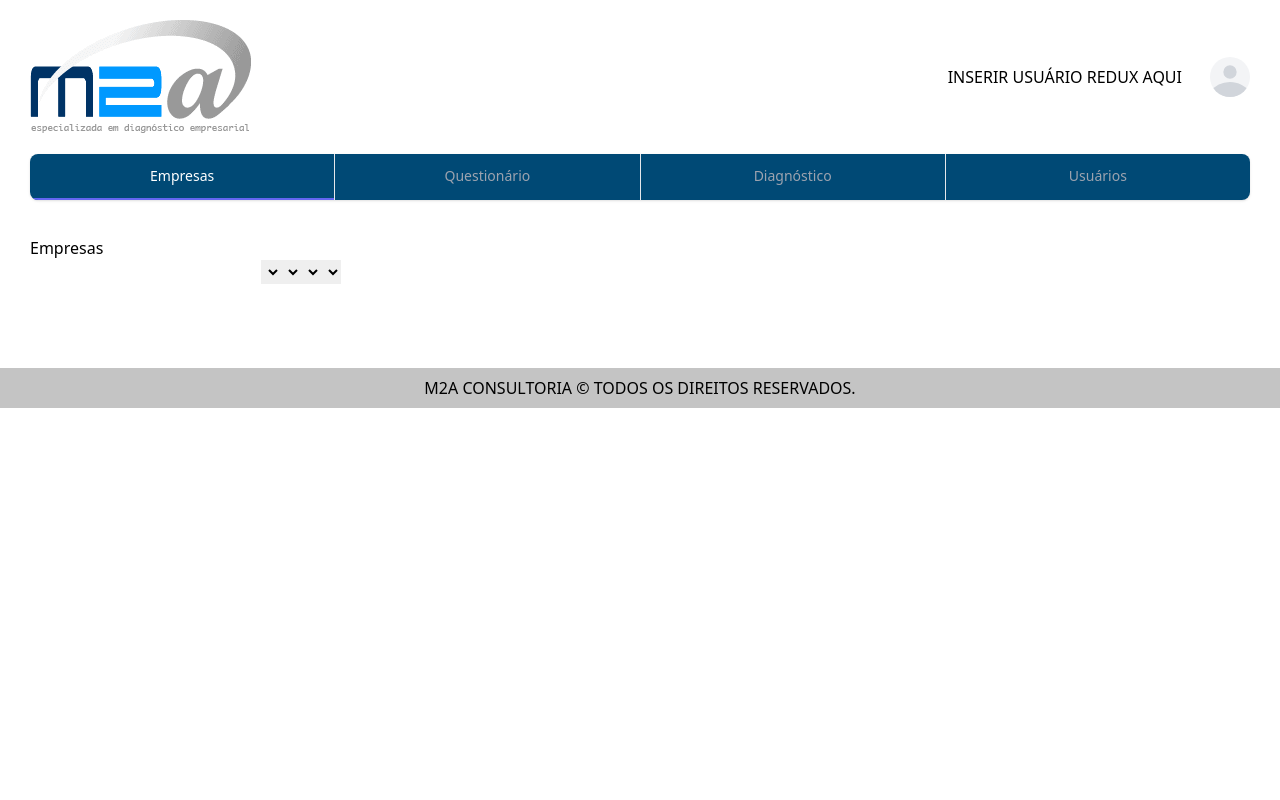
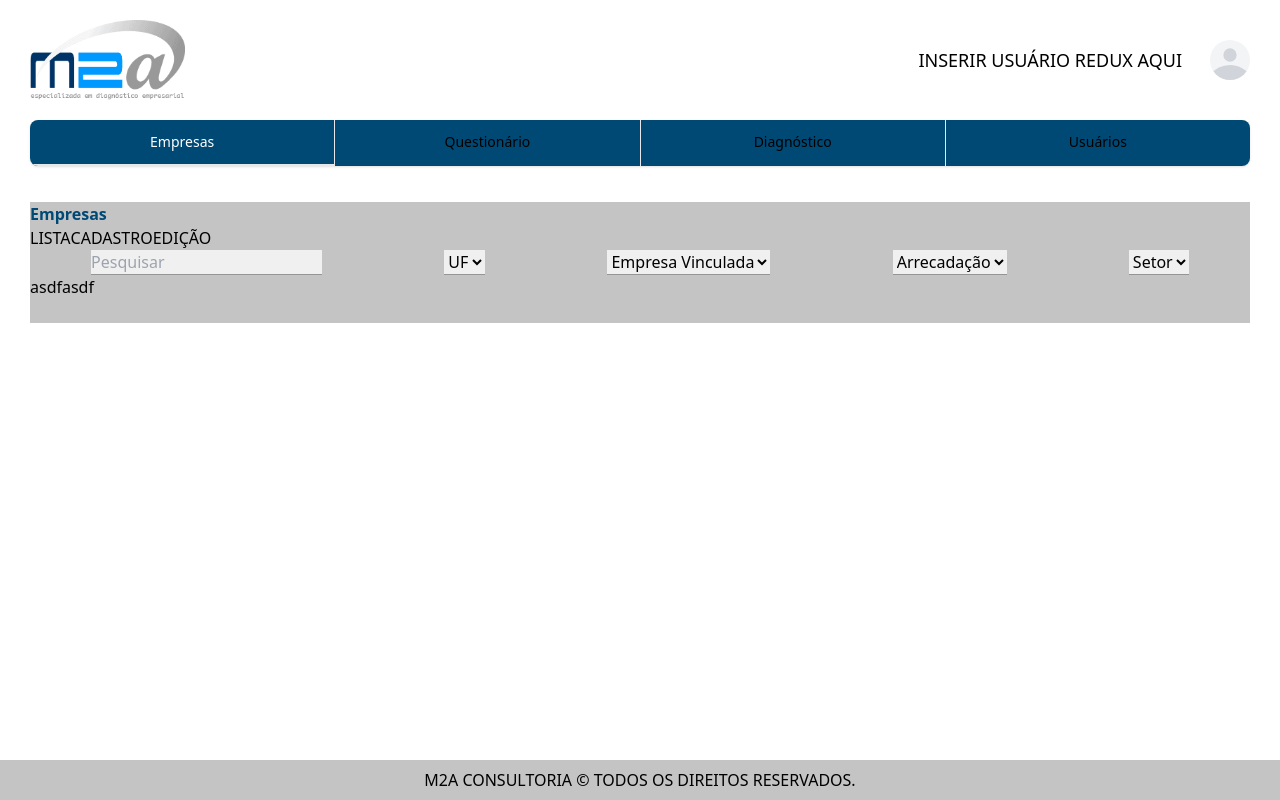
Before and after one commit to gabeabreu/M2A, a React (Create React App) app: page /companies in a window 1280 px wide. Built offline with nearby package versions, Linux system fonts and the light colour scheme.

Commit message:
Color and header update

```diff
--- a/src/components/Layout/Footer.tsx
+++ b/src/components/Layout/Footer.tsx
@@ -1,6 +1,6 @@
 const Footer = () => {
   return (
-    <div className='w-full py-2 mx-auto flex justify-center bg-[#C4C4C4]'>
+    <div className='absolute bottom-0 w-full py-2 mx-auto flex text-center justify-center bg-[#C4C4C4]'>
       <p>M2A CONSULTORIA © TODOS OS DIREITOS RESERVADOS.</p>
     </div>
   );
--- a/src/components/Layout/Header.tsx
+++ b/src/components/Layout/Header.tsx
@@ -1,10 +1,10 @@
-import { Link, useLocation, useNavigate } from "react-router-dom";
+import { Link, useLocation, useNavigate } from 'react-router-dom';
 
 const tabs = [
-  { name: "Empresas", href: "/companies" },
-  { name: "Questionário", href: "/questionnaires" },
-  { name: "Diagnóstico", href: "/diagnostics" },
-  { name: "Usuários", href: "/users" },
+  { name: 'Empresas', href: '/companies' },
+  { name: 'Questionário', href: '/questionnaires' },
+  { name: 'Diagnóstico', href: '/diagnostics' },
+  { name: 'Usuários', href: '/users' },
 ];
 
 const Header = () => {
@@ -13,33 +13,37 @@ const Header = () => {
   const activeTab = location.pathname;
 
   return (
-    <div className="w-full mx-auto max-w-[310px] md:max-w-[738px] xl:max-w-[1220px] mb-9 duration-300">
-      <div className="flex justify-between my-5">
-        <img src={require("../../assets/images/logo.png")} alt="logo" />
-        <div className="flex items-center P-1 space-x-7">
-          <p>INSERIR USUÁRIO REDUX AQUI</p>
-          <span className="inline-block h-10 w-10 rounded-full overflow-hidden bg-gray-100">
+    <div className='w-full mx-auto max-w-[310px] md:max-w-[738px] xl:max-w-[1220px] mb-9 duration-300'>
+      <div className='flex justify-between my-5'>
+        <img
+          src={require('../../assets/images/logo.png')}
+          alt='logo'
+          className='h-8 md:h-14 xl:h-20'
+        />
+        <div className='flex items-center P-1 space-x-1 md:space-x-4 xl:space-x-7'>
+          <p className='text-xs xl:text-lg'>INSERIR USUÁRIO REDUX AQUI</p>
+          <span className='inline-block h-10 w-10 rounded-full overflow-hidden bg-gray-100'>
             <svg
-              className="h-full w-full text-gray-300"
-              fill="currentColor"
-              viewBox="0 0 24 24"
+              className='h-full w-full text-gray-300'
+              fill='currentColor'
+              viewBox='0 0 24 24'
             >
-              <path d="M24 20.993V24H0v-2.996A14.977 14.977 0 0112.004 15c4.904 0 9.26 2.354 11.996 5.993zM16.002 8.999a4 4 0 11-8 0 4 4 0 018 0z" />
+              <path d='M24 20.993V24H0v-2.996A14.977 14.977 0 0112.004 15c4.904 0 9.26 2.354 11.996 5.993zM16.002 8.999a4 4 0 11-8 0 4 4 0 018 0z' />
             </svg>
           </span>
         </div>
       </div>
-      <div className="md:hidden p-5 mb-5">
-        <label htmlFor="tabs" className="sr-only">
+      <div className='md:hidden p-5 mb-5'>
+        <label htmlFor='tabs' className='sr-only'>
           Select a tab
         </label>
         <select
-          id="tabs"
-          name="tabs"
+          id='tabs'
+          name='tabs'
           onChange={(event) =>
             navigate(tabs.find((tab) => tab.name === event.target.value).href)
           }
-          className="bg-[#004975] text-white py-10 px-5 block w-full border border-gray-300 rounded-lg duration-500"
+          className='bg-main-blue text-white p-5 block w-full border border-main-gray rounded-lg duration-500'
           defaultValue={tabs.find((tab) => tab.href === activeTab).name}
         >
           {tabs.map((tab) => (
@@ -47,21 +51,21 @@ const Header = () => {
           ))}
         </select>
       </div>
-      <div className="hidden md:block">
+      <div className='hidden md:block'>
         <nav
-          className="relative flex z-0 rounded-lg overflow-hidden shadow divide-x divide-gray-200 duration-500"
-          aria-label="Tabs"
+          className='relative flex z-0 rounded-lg overflow-hidden shadow divide-x divide-gray-200 duration-500'
+          aria-label='Tabs'
         >
           {tabs.map((tab) => (
-            <Link to={tab.href} className="flex-1">
+            <Link to={tab.href} className='flex-1'>
               <div
                 key={tab.name}
                 className={`${
                   tab.href === activeTab
-                    ? "text-white border-indigo-500"
-                    : "text-gray-400 hover:text-gray-300 border-transparent"
-                } group relative min-w-0 flex-1 overflow-hidden bg-[#004975] py-[0.75rem] px-4 text-sm font-medium text-center border-b-2 focus:z-10 duration-500`}
-                aria-current={tab.href === activeTab ? "page" : undefined}
+                    ? 'text-white'
+                    : 'text-main-gray hover:text-main-gray border-transparent'
+                } group relative min-w-0 flex-1 overflow-hidden bg-main-blue py-[0.75rem] px-4 text-sm font-medium text-center border-b-2 focus:z-10 duration-500`}
+                aria-current={tab.href === activeTab ? 'page' : undefined}
               >
                 <span>{tab.name}</span>
               </div>
--- a/src/pages/Companies.tsx
+++ b/src/pages/Companies.tsx
@@ -1,23 +1,52 @@
-import React from "react";
-import { Link } from "react-router-dom";
-import Layout from "../components/Layout";
+import { Tab } from '@headlessui/react';
+import React from 'react';
+import { Link } from 'react-router-dom';
+import Layout from '../components/Layout';
 
 function Companies() {
   return (
     <Layout>
-      {/* headless tabs */}
+      <div className='bg-[#C4C4C4]'>
+        <h1 className='text-[#004975] font-semibold text'>Empresas</h1>
+        <Tab.Group>
+          <Tab.List>
+            <Tab>LISTA</Tab>
+            <Tab>CADASTRO</Tab>
+            <Tab>EDIÇÃO</Tab>
+          </Tab.List>
+          <Tab.Panels>
+            <Tab.Panel>
               <div>
-        <h1>Empresas</h1>
-        <div></div>
+                <div className='w-full flex flex-col'>
+                  <div className='w-full flex flex-col md:flex-row items-center justify-around'>
+                    <input
+                      placeholder='Pesquisar'
+                      className='border-b border-[#959595] bg-[#F0F0F0]'
+                    ></input>
+                    <select className='border-b border-[#959595] bg-[#F0F0F0]'>
+                      <option disabled selected>
+                        UF
+                      </option>
+                    </select>
+                    <select className='border-b border-[#959595] bg-[#F0F0F0]'>
+                      <option disabled selected>
+                        Empresa Vinculada
+                      </option>
+                    </select>
+                    <select className='border-b border-[#959595] bg-[#F0F0F0]'>
+                      <option disabled selected>
+                        Arrecadação
+                      </option>
+                    </select>
+                    <select className='border-b border-[#959595] bg-[#F0F0F0]'>
+                      <option disabled selected>
+                        Setor
+                      </option>
+                    </select>
+                  </div>
                   <div>
-          <input></input>
-          <select></select>
-          <select></select>
-          <select></select>
-          <select></select>
-          <div>
-            <button></button>
-            <button></button>
+                    <button>asdf</button>
+                    <button>asdf</button>
                   </div>
                 </div>
                 <div>
@@ -28,6 +57,12 @@ function Companies() {
                   <button></button>
                 </div>
               </div>
+            </Tab.Panel>
+            <Tab.Panel>222</Tab.Panel>
+            <Tab.Panel>333</Tab.Panel>
+          </Tab.Panels>
+        </Tab.Group>
+      </div>
     </Layout>
   );
 }
--- a/tailwind.config.js
+++ b/tailwind.config.js
@@ -1,10 +1,13 @@
 module.exports = {
-  content: ["./src/**/*.{js,jsx,ts,tsx}"],
+  content: ['./src/**/*.{js,jsx,ts,tsx}'],
   theme: {
     extend: {
       backgroundImage: {
-        "auth-background":
+        'auth-background':
           "url('/src/assets/images/authentication/background.jpeg')",
+      },
+      colors: {
+        'main-blue': '#004975',
       },
     },
   },
```
Lines whose indentation alone changed are shown as unchanged.
